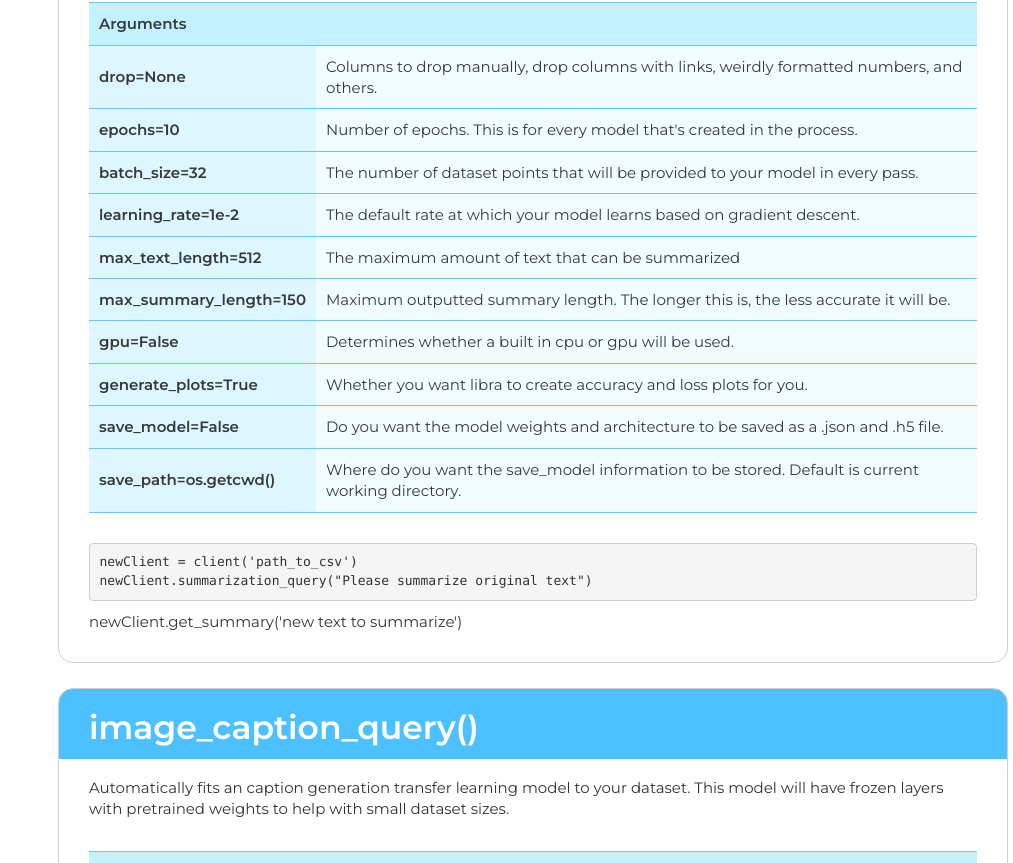
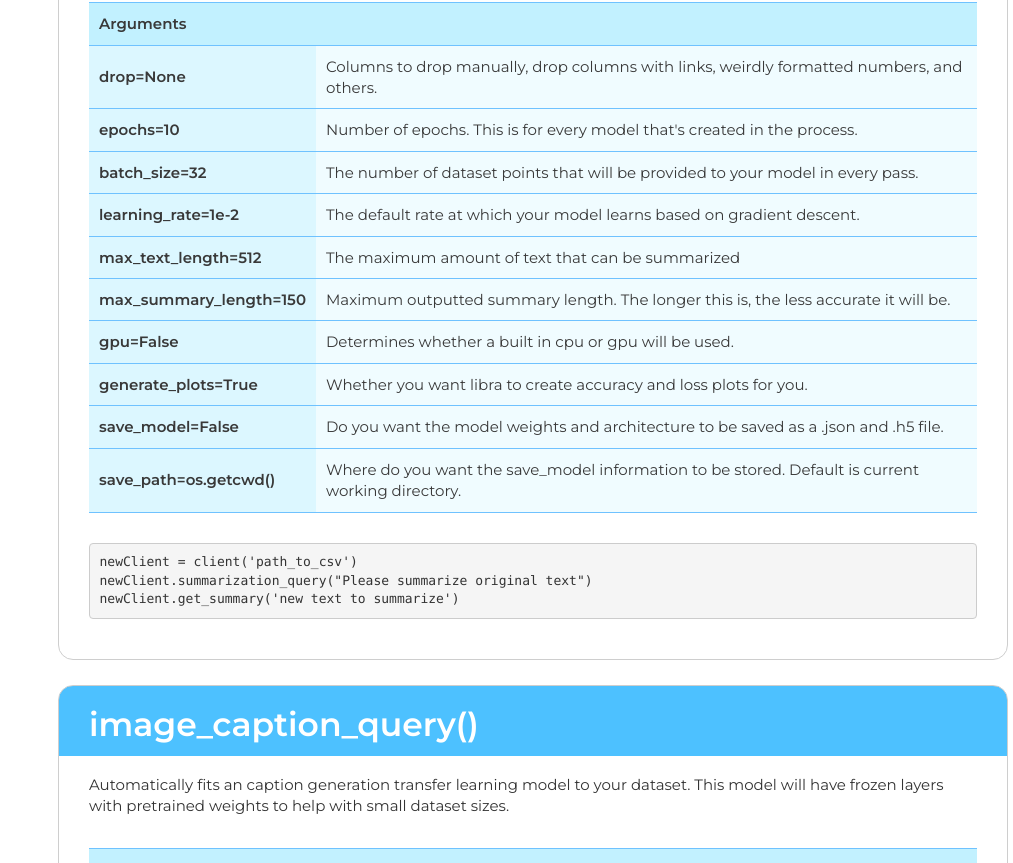
Before and after one commit to libradocs/libradocs.github.io, a plain HTML site: page html/nlp.html in a window 1280 px wide. Shown: the part 1357-2220 px from the top of the page, without its empty margins (267-1280 px from the left). Drawn offline with nearby package versions, Linux system fonts and the light colour scheme.

Commit message:
Update nlp.html

```diff
--- a/html/nlp.html
+++ b/html/nlp.html
@@ -162,8 +162,8 @@ new_client.classify_text('new text to classify') #access plots</pre>
                     </tr>
                 </table>
                 <pre>newClient = client('path_to_csv')
-newClient.summarization_query("Please summarize original text")</pre>
-newClient.get_summary('new text to summarize')
+newClient.summarization_query("Please summarize original text")
+newClient.get_summary('new text to summarize')</pre>
         </div>
         <div class="box">
                 <h1 id="pca">image_caption_query()</h1>
```
